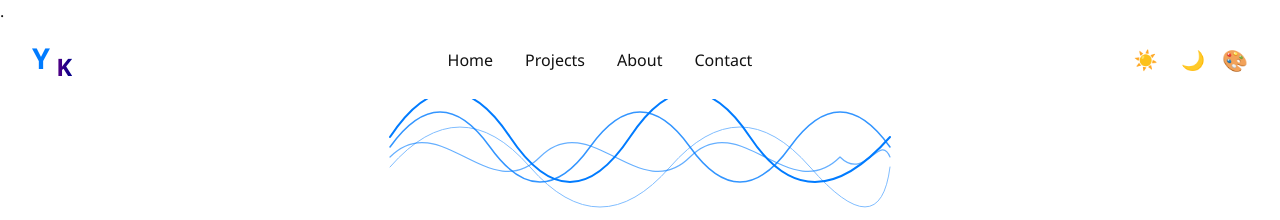
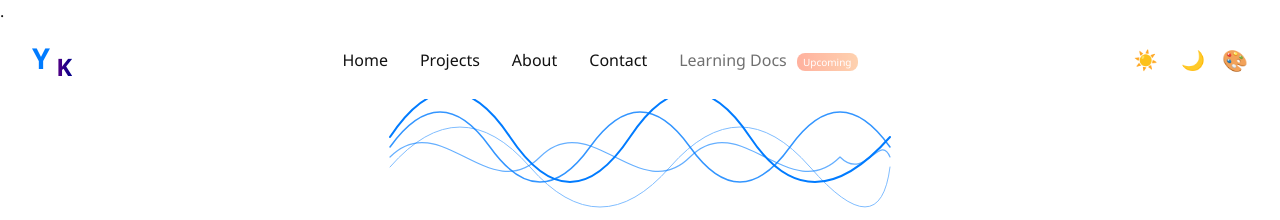
Before and after one commit to yogeshkannasj29/portfolio1.0.1, a plain HTML site: page index.html in a window 1280 px wide. Shown: the top 220 px of the page. Drawn offline with nearby package versions, Linux system fonts and the light colour scheme.

Commit message:
LEARNING DOCS FEATURE NAVBAR

```diff
--- a/index.html
+++ b/index.html
@@ -35,6 +35,31 @@
           <li><a href="#projects">Projects</a></li>
           <li><a href="#about">About</a></li>
           <li><a href="#contact">Contact</a></li>
+          <li>
+            <a
+              href="#projects"
+              style="
+                pointer-events: none;
+                opacity: 0.6;
+                cursor: not-allowed;
+                text-decoration: none;
+              "
+            >
+              Learning Docs
+              <span
+                style="
+                  background: linear-gradient(90deg, #ff7e5f, #feb47b);
+                  color: white;
+                  font-size: 10px;
+                  padding: 2px 6px;
+                  border-radius: 8px;
+                  margin-left: 6px;
+                "
+              >
+                Upcoming
+              </span>
+            </a>
+          </li>
         </ul>
       </nav>
 
```
